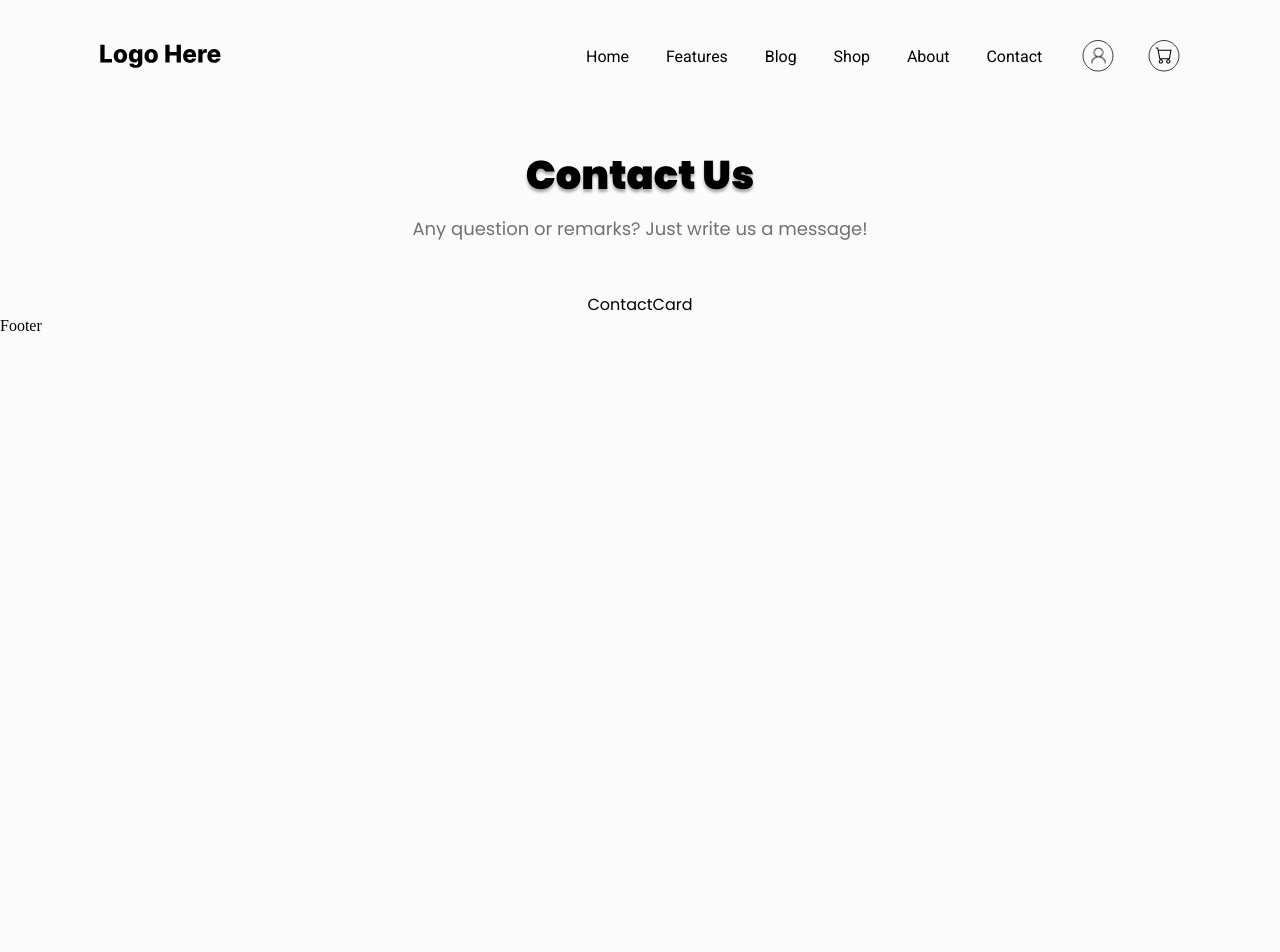
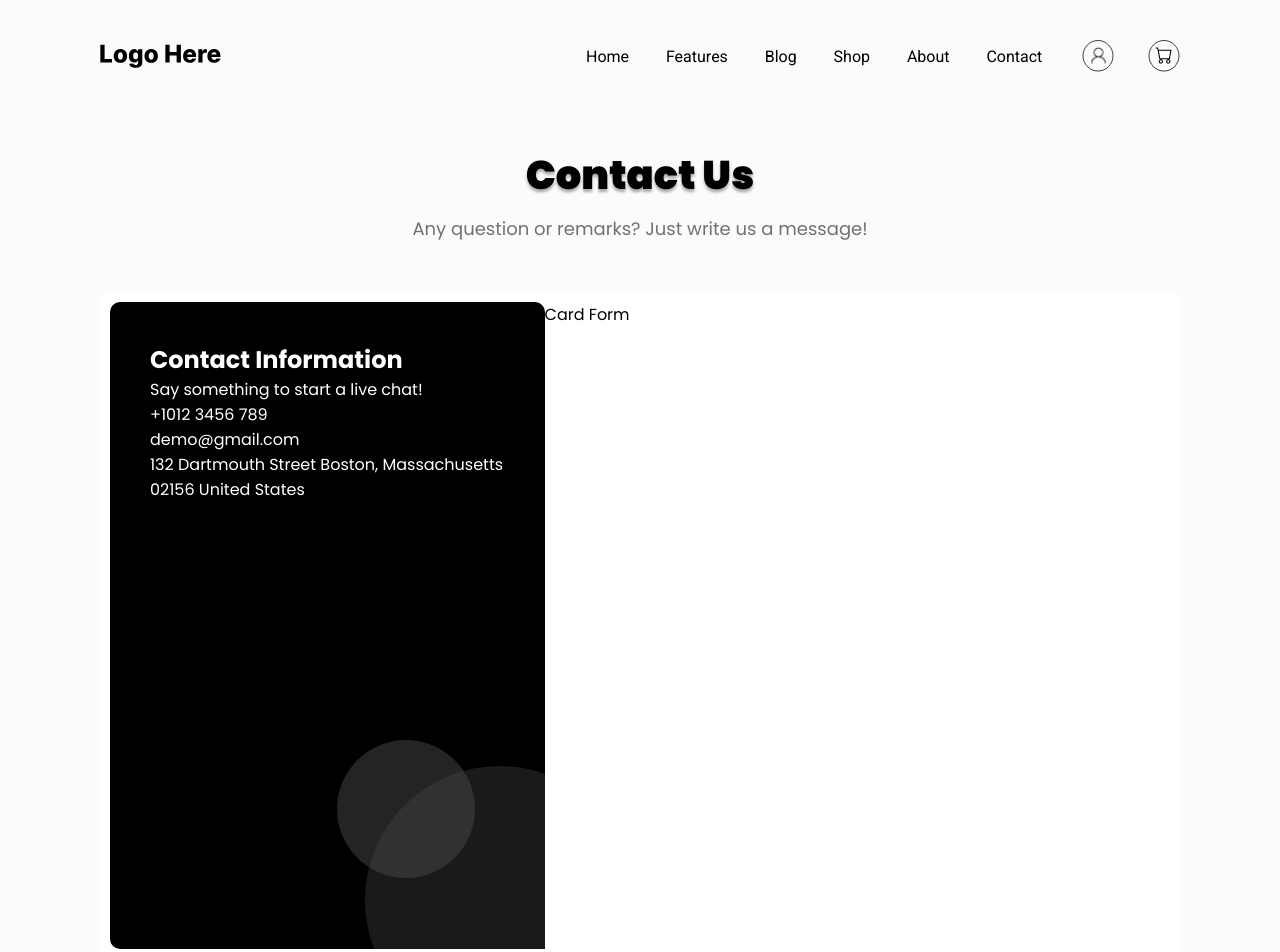
Before and after one commit to JollyR0ger42/react-contactus, a Next.js app: page / in a window 1280 px wide. Shown: the top 952 px of the page. Before the commit the page ends 800 px from the top, so only its background shows below. Built offline with nearby package versions, Linux system fonts and the light colour scheme.

Commit message:
add infoBg

```diff
--- a/src/app/page.module.scss
+++ b/src/app/page.module.scss
@@ -1,9 +1,13 @@
 .contactPage {
-  padding-top: 145px;
+  padding: 145px 100px 50px;
   display: flex;
   flex-direction: column;
   align-items: center;
   font-family: var(--font-poppins);
+
+  @media (max-width: 800px) {
+    padding: 100px 30px 30px;
+  }
 }
 
 .title {
--- a/src/components/ContactCard.js
+++ b/src/components/ContactCard.js
@@ -1,7 +1,42 @@
+import style from './contactCard.module.scss'
+import Image from 'next/image'
+
+const CardInfo = () => {
+  return <div className={style.cardInfo}>
+    <h2 className={style.infoTitle}>Contact Information</h2>
+    <p className={style.infoParag}>Say something to start a live chat!</p>
+    <div className={style.contacts}>
+      <div className={style.contact}>
+        +1012 3456 789
+      </div>
+      <div className={style.contact}>
+        demo@gmail.com
+      </div>
+      <div className={style.contact}>
+        132 Dartmouth Street Boston, Massachusetts 02156 United States
+      </div>
+    </div>
+    <Image
+        className={style.infoBg}
+        src="/static/infoBg.svg"
+        width={208}
+        height={209}
+        alt=""
+      />
+  </div>
+}
+
+const CardForm = () => {
+  return <form>
+    Card Form
+  </form>
+}
+
 export default function ContactCard() {
   return (
-    <nav>
-      ContactCard
-    </nav>
+    <div className={style.card}>
+      <CardInfo />
+      <CardForm />
+    </div>
   )
 }
--- a/src/components/NavBar.js
+++ b/src/components/NavBar.js
@@ -1,4 +1,4 @@
-import style from './navbar.module.scss'
+import style from './navBar.module.scss'
 import Image from 'next/image'
 
 const Element = ({ label, link, links }) => {
--- /dev/null
+++ b/src/components/contactCard.module.scss
@@ -0,0 +1,27 @@
+.card {
+  background-color: #fff;
+  width: 100%;
+  height: 667px;
+  max-width: 1196px;
+  border-radius: 10px;
+  padding: 10px;
+  display: flex;
+}
+
+.cardInfo {
+  position: relative;
+  background-color: #000;
+  width: 41%;
+  border-radius: 10px;
+  border-bottom-right-radius: 0;
+  font-family: var(--font-poppins);
+  padding: 40px;
+  color: #fff;
+  overflow: hidden;
+}
+
+.infoBg {
+  position: absolute;
+  right: 0;
+  bottom: 0;
+}
```
Also changed, not shown: public/static/infoBg.svg (added).
